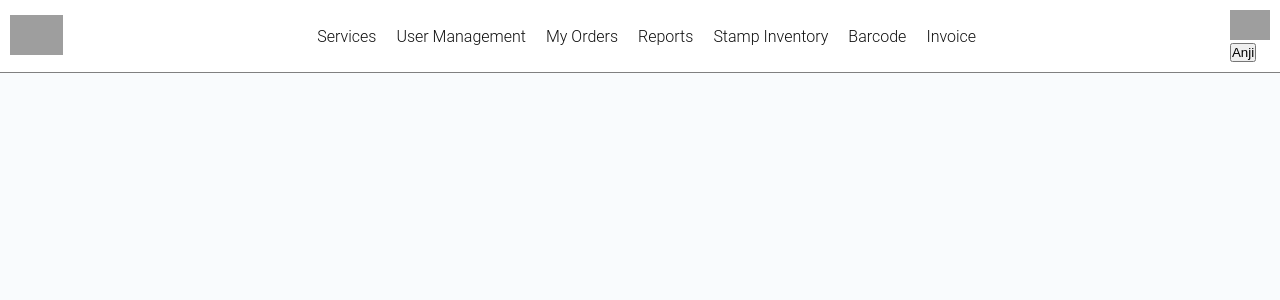
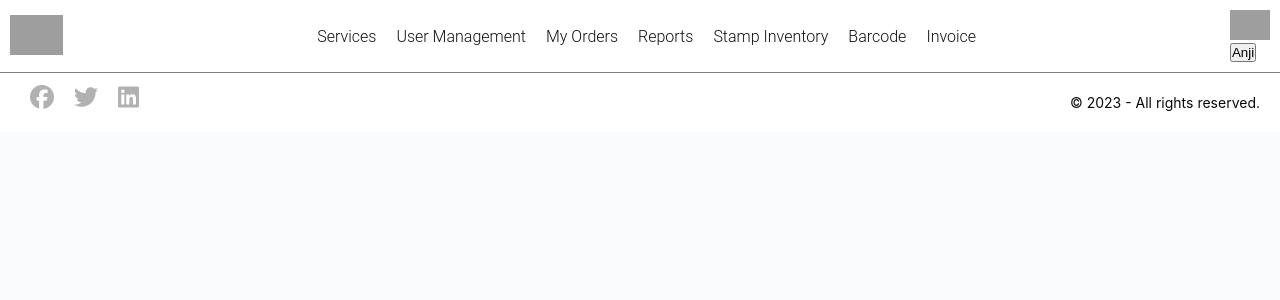
Before and after one commit to Anji515/Doqfy_App, an Angular app: page / in a window 1280 px wide. Shown: the top 300 px of the page. Built offline with nearby package versions, Linux system fonts and the light colour scheme; grey boxes are pictures that could not be loaded.

Commit message:
Navbar and Footer part completed

```diff
--- a/package.json
+++ b/package.json
@@ -19,6 +19,7 @@
     "@angular/platform-browser": "^16.1.0",
     "@angular/platform-browser-dynamic": "^16.1.0",
     "@angular/router": "^16.1.0",
+    "@fortawesome/fontawesome-free": "^6.4.0",
     "rxjs": "~7.8.0",
     "tslib": "^2.3.0",
     "zone.js": "~0.13.0"
--- a/src/app/Components/Footer/footer.component.css
+++ b/src/app/Components/Footer/footer.component.css
@@ -1,26 +1,39 @@
 .footer {
-    background-color: #333;
-    color: white;
-    text-align: center;
-    padding: 20px 0;
+  background-color: #FFFFFF;
+  color: rgb(9, 9, 9);
+  display: flex;
+  justify-content: space-between;
+  align-items: center;
+  padding: 10px 20px;
+  border: 0px solid red;
 }
 
 .social-links {
-    display: flex;
-    justify-content: center;
   align-items: center;
+  margin-bottom: 10px;
 }
 
 .social-links a {
   display: inline-block;
   margin: 0 10px;
-  }
-
-  .social-links img {
-    height: 30px;
-    width: auto;
+  color: rgb(177, 177, 177);
+  font-size: 24px;
 }
 
 .all-rights-reserved {
-    margin-top: 10px;
+  font-size: 14px;
+
+  align-content: center;
+  border: 0px solid red;
 }
+
+
+/* Make the footer responsive for small screens */
+@media screen and (max-width: 600px) {
+  .social-links {
+    flex-direction: column;
+  }
+  .social-links a {
+    margin-right: 20px;
+  }
+}
--- a/src/app/Components/Footer/footer.component.html
+++ b/src/app/Components/Footer/footer.component.html
@@ -1,13 +1,13 @@
 <footer class="footer">
   <div class="social-links">
     <a href="https://www.facebook.com" target="_blank">
-        <img src="path/to/facebook-logo.png" alt="Facebook">
+      <i class="fab fa-facebook"></i>
     </a>
     <a href="https://www.twitter.com" target="_blank">
-        <img src="path/to/twitter-logo.png" alt="Twitter">
+      <i class="fab fa-twitter"></i>
     </a>
     <a href="https://www.linkedin.com" target="_blank">
-        <img src="path/to/linkedin-logo.png" alt="LinkedIn">
+      <i class="fab fa-linkedin"></i>
     </a>
   </div>
     <div class="all-rights-reserved">
--- a/src/app/app.component.html
+++ b/src/app/app.component.html
@@ -303,16 +303,6 @@
 </style>
 
 <!-- Toolbar -->
-<div >
-  <app-navbar></app-navbar>
-</div>
-
-<!-- * * * * * * * * * * * * * * * * * * * * * * * * * * * * * * * -->
-<!-- * * * * * * * * * * * The content above * * * * * * * * * * * -->
-<!-- * * * * * * * * * * is only a placeholder * * * * * * * * * * -->
-<!-- * * * * * * * * * * and can be replaced. * * * * * * * * * * * -->
-<!-- * * * * * * * * * * * * * * * * * * * * * * * * * * * * * * * -->
-<!-- * * * * * * * * * * End of Placeholder * * * * * * * * * * * -->
-<!-- * * * * * * * * * * * * * * * * * * * * * * * * * * * * * * * -->
-
+<app-navbar></app-navbar>
 <router-outlet></router-outlet>
+<app-footer></app-footer>
--- a/src/styles.css
+++ b/src/styles.css
@@ -1,4 +1,6 @@
 /* You can add global styles to this file, and also import other style files */
+@import '~@fortawesome/fontawesome-free/css/all.css';
+
 body{
     background-color: #f9fbfd;
 }
```
Also changed, not shown: src/app/Components/Footer/footer.component.ts (added, +10 -0 lines), src/app/app.module.ts (+5 -3 lines), 2 other files (tests, documents, lock files or other folders). Lines whose indentation alone changed are shown as unchanged.
